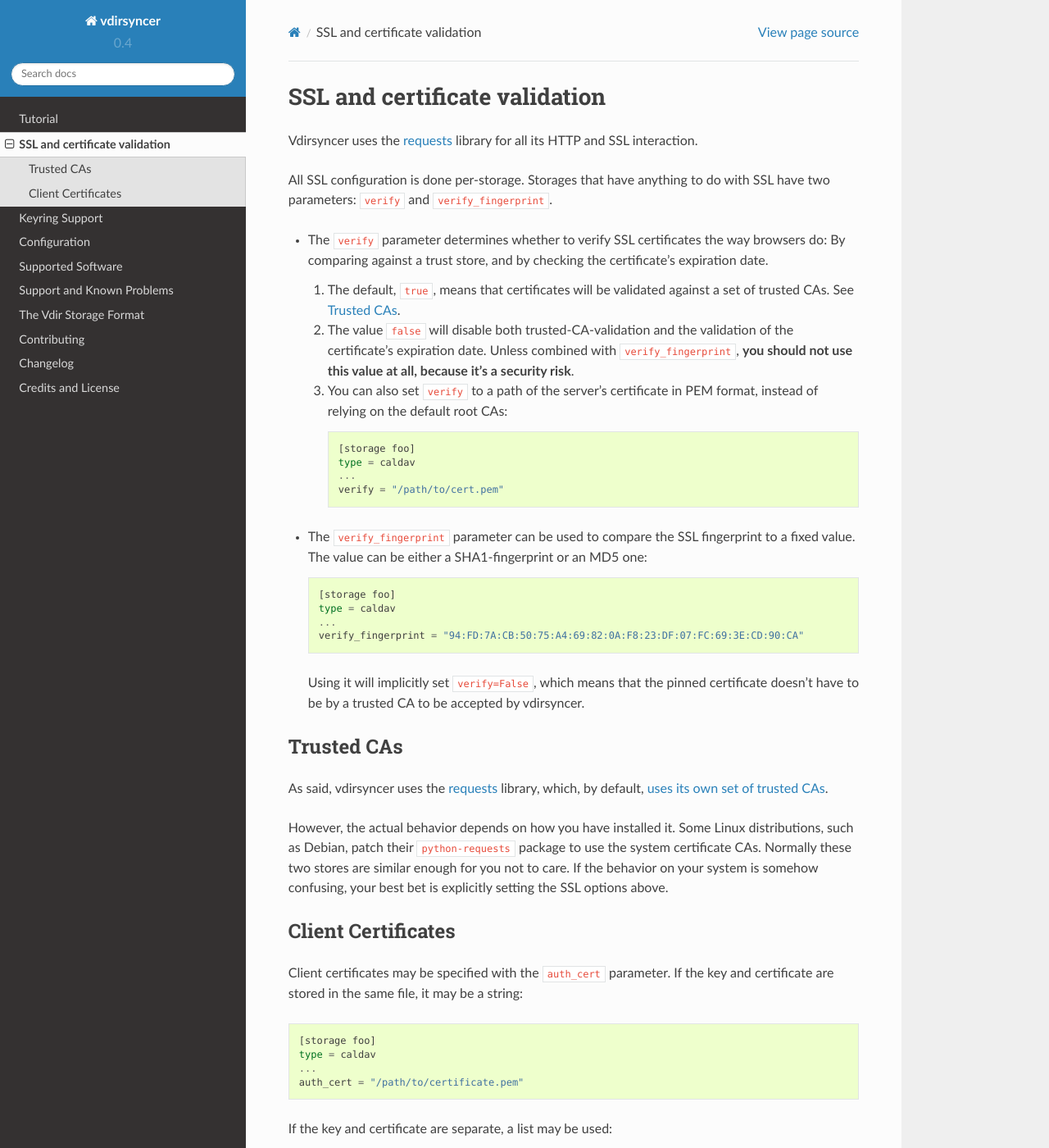
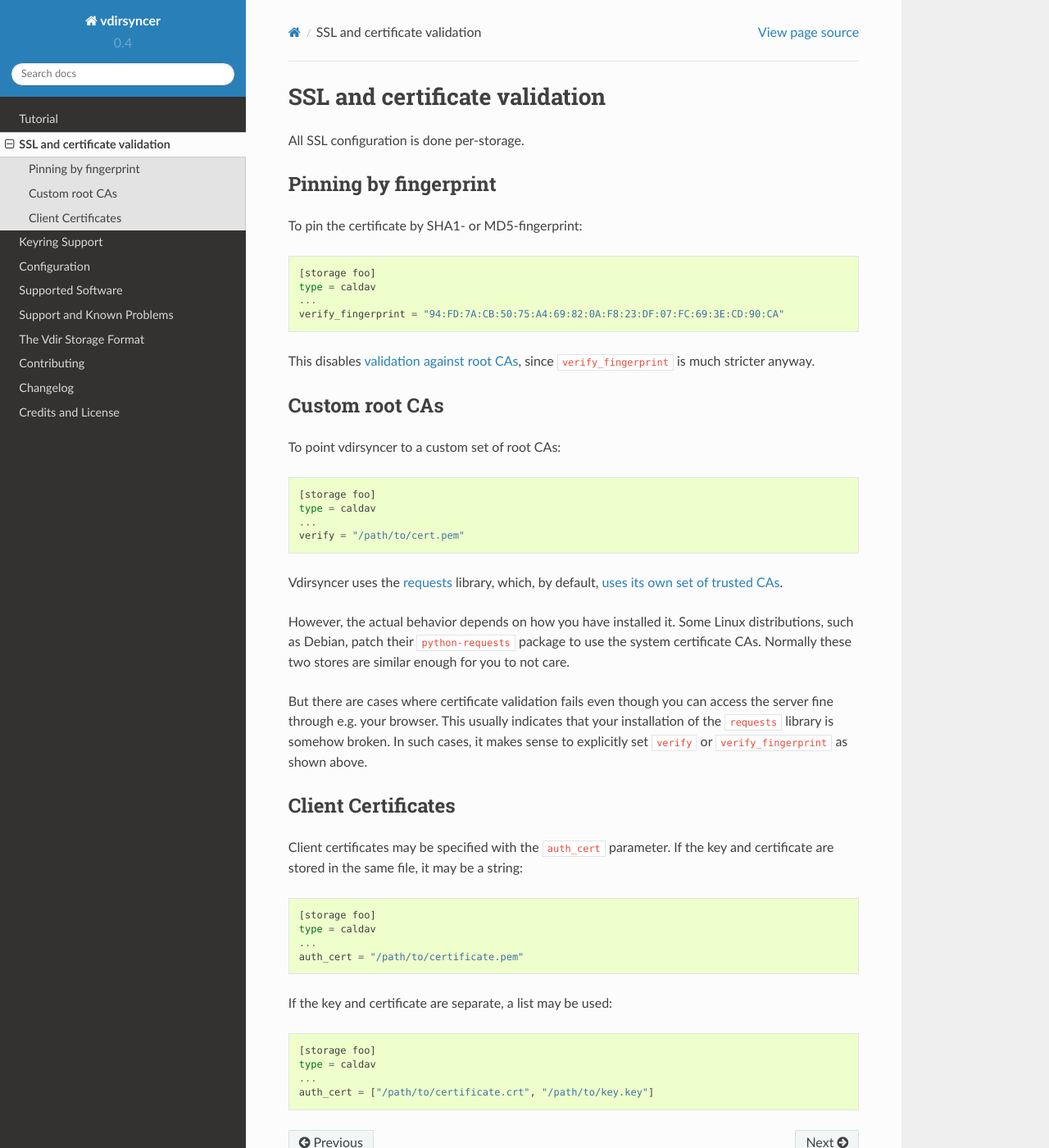
Before and after one commit to pimutils/vdirsyncer, a Sphinx documentation site: the page built from docs/ssl-tutorial.rst, in a window 1280 px wide and 1400 px high. Shown: the whole window at 82% size. Built offline with Sphinx 7.4.7 and the Read the Docs theme 2.0.0, drawn with Linux system fonts in a browser that asks for light colours.

Commit message:
Disallow verify=false

```diff
--- a/CHANGELOG.rst
+++ b/CHANGELOG.rst
@@ -19,6 +19,8 @@
   output.
 - Fix compatibility with iCloud again.
 - Use only one worker if debug mode is activated.
+- ``verify=false`` is now disallowed in vdirsyncer, please use
+  ``verify_fingerprint`` instead.
 
 Version 0.4.4
 =============
--- a/docs/ssl-tutorial.rst
+++ b/docs/ssl-tutorial.rst
@@ -4,57 +4,49 @@
 SSL and certificate validation
 ==============================
 
-Vdirsyncer uses the requests_ library for all its HTTP and SSL interaction.
+All SSL configuration is done per-storage.
 
-All SSL configuration is done per-storage. Storages that have anything to do
-with SSL have two parameters: ``verify`` and ``verify_fingerprint``.
+Pinning by fingerprint
+----------------------
 
-- The ``verify`` parameter determines whether to verify SSL certificates the
-  way browsers do: By comparing against a trust store, and by checking the
-  certificate's expiration date.
+To pin the certificate by SHA1- or MD5-fingerprint::
 
-  1. The default, ``true``, means that certificates will be validated against a
-     set of trusted CAs. See :ref:`ssl-cas`.
+    [storage foo]
+    type = caldav
+    ...
+    verify_fingerprint = "94:FD:7A:CB:50:75:A4:69:82:0A:F8:23:DF:07:FC:69:3E:CD:90:CA"
 
-  2. The value ``false`` will disable both trusted-CA-validation and the
-     validation of the certificate's expiration date. Unless combined with
-     ``verify_fingerprint``, **you should not use this value at all, because
-     it's a security risk**.
-
-  3. You can also set ``verify`` to a path of the server's certificate in PEM
-     format, instead of relying on the default root CAs::
-
-         [storage foo]
-         type = caldav
-         ...
-         verify = "/path/to/cert.pem"
-
-- The ``verify_fingerprint`` parameter can be used to compare the SSL
-  fingerprint to a fixed value. The value can be either a SHA1-fingerprint or
-  an MD5 one::
-
-      [storage foo]
-      type = caldav
-      ...
-      verify_fingerprint = "94:FD:7A:CB:50:75:A4:69:82:0A:F8:23:DF:07:FC:69:3E:CD:90:CA"
-
-  Using it will implicitly set ``verify=False``, which means that the pinned
-  certificate doesn't have to be by a trusted CA to be accepted by vdirsyncer.
+This disables :ref:`validation against root CAs <ssl-cas>`, since
+``verify_fingerprint`` is much stricter anyway.
 
 .. _ssl-cas:
 
-Trusted CAs
------------
+Custom root CAs
+---------------
 
-As said, vdirsyncer uses the requests_ library, which, by default, `uses its
-own set of trusted CAs
+To point vdirsyncer to a custom set of root CAs::
+
+    [storage foo]
+    type = caldav
+    ...
+    verify = "/path/to/cert.pem"
+
+Vdirsyncer uses the requests_ library, which, by default, `uses its own set of
+trusted CAs
 <http://www.python-requests.org/en/latest/user/advanced/#ca-certificates>`_.
 
 However, the actual behavior depends on how you have installed it. Some Linux
 distributions, such as Debian, patch their ``python-requests`` package to use
 the system certificate CAs. Normally these two stores are similar enough for
-you not to care. If the behavior on your system is somehow confusing, your best
-bet is explicitly setting the SSL options above.
+you to not care.
+
+But there are cases where certificate validation fails even though you can
+access the server fine through e.g. your browser. This usually indicates that
+your installation of the ``requests`` library is somehow broken. In such cases,
+it makes sense to explicitly set ``verify`` or ``verify_fingerprint`` as shown
+above.
+
+.. _requests: http://www.python-requests.org/
 
 .. _ssl-client-certs:
 
```
Also changed, not shown: other parts of docs/ssl-tutorial.rst (+0 -2 lines), 3 other files.
